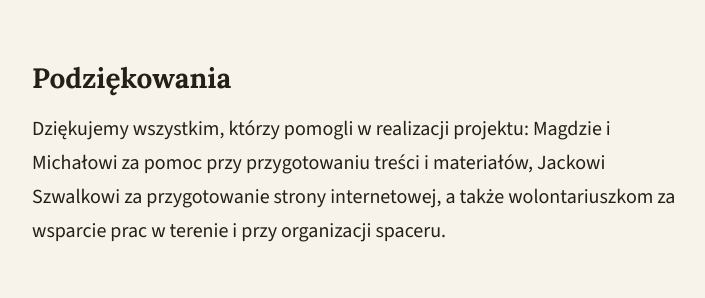
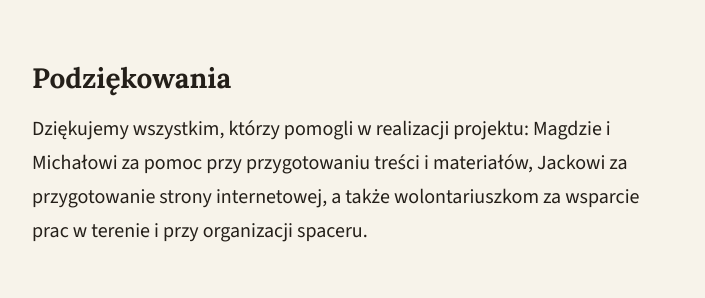
Before and after one commit to jacekszwalek/strzyzynski, a plain HTML site: page o-projekcie/index.html in a window 1280 px wide. Shown: the part 846-1144 px from the top of the page, without its empty margins (88-793 px from the left). Drawn offline with Linux system fonts and the light colour scheme.

Commit message:
Usuń nazwisko z podziękowań na stronie O projekcie (#64)
Na prośbę właściciela repozytorium — w sekcji Podziękowania (PL + EN)
zostaje tylko imię "Jacek", bez nazwiska.


Claude-Session: https://claude.ai/code/session_01QaPNKozHiBYhjTZpQA1Ssa

Co-authored-by: Claude <noreply@anthropic.com>

```diff
--- a/o-projekcie/index.html
+++ b/o-projekcie/index.html
@@ -90,9 +90,8 @@
       <p>
         Dziękujemy wszystkim, którzy pomogli w realizacji projektu: Magdzie
         i Michałowi za pomoc przy przygotowaniu treści i materiałów, Jackowi
-        Szwalkowi za przygotowanie strony internetowej, a także
-        wolontariuszkom za wsparcie prac w terenie i przy organizacji
-        spaceru.
+        za przygotowanie strony internetowej, a także wolontariuszkom za
+        wsparcie prac w terenie i przy organizacji spaceru.
         <!-- DO UZUPEŁNIENIA: dodatkowe podziękowania dla osób i instytucji
         (materiały archiwalne, konsultacje historyczne, użyczenie zdjęć
         i nagrań) -->
```
Also changed, not shown: en/about/index.html (+1 -1 lines).
